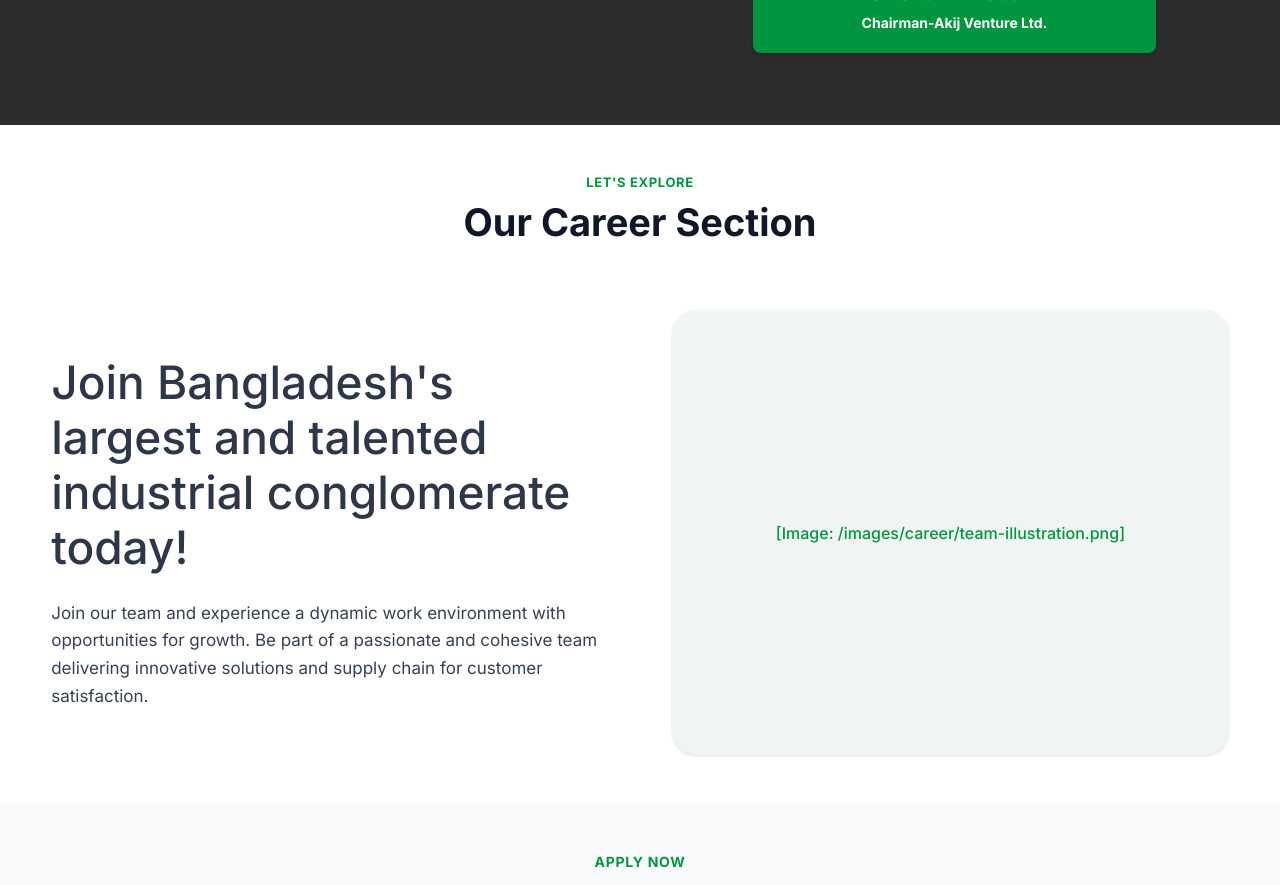
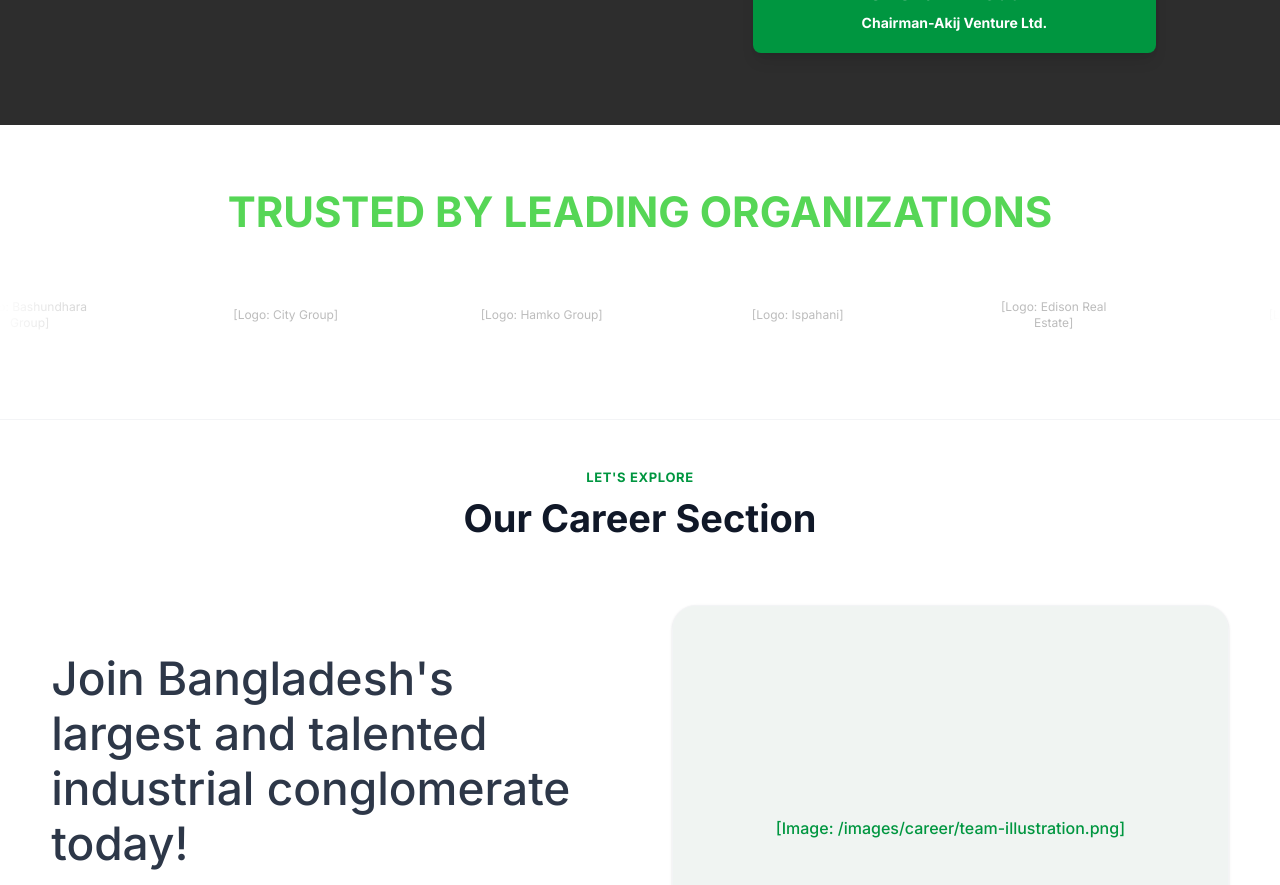
Before and after one commit to tanvirbhl/akij-clone, a Next.js app: page / in a window 1280 px wide. Shown: the part 7080-7965 px from the top of the page. Built offline with nearby package versions, Linux system fonts and the light colour scheme.

Commit message:
clients section added

```diff
--- a/src/app/page.tsx
+++ b/src/app/page.tsx
@@ -8,6 +8,7 @@ import ContactSection from "@/components/home/ContactSection";
 import LeadershipSection from "@/components/home/LeadershipSection";
 import OpenPositionsSection from "@/components/home/OpenPositionsSection";
 import CompanyVideoSection from "@/components/home/CompanyVideoSection";
+import ClientsSection from "@/components/home/ClientsSection";
 
 export default function Home() {
   return (
@@ -33,6 +34,7 @@ export default function Home() {
       </div>
       <LeadershipSection />
       <div id="career">
+        <ClientsSection />
         <CareerSection />
         <OpenPositionsSection />
       </div>
--- /dev/null
+++ b/src/components/home/ClientsSection.tsx
@@ -0,0 +1,52 @@
+"use client";
+
+import { motion } from "framer-motion";
+import { clientsData } from "@/data/clients";
+
+export default function ClientsSection() {
+  // We duplicate the array to create a seamless infinite loop
+  const marqueeItems = [...clientsData, ...clientsData];
+
+  return (
+    <section className="py-12 md:py-16 bg-white overflow-hidden border-b border-gray-100">
+      <div className="container-custom mb-10 text-center">
+        <h2 className="text-4xl md:text-[42px] font-bold text-[#56d656] mb-4 uppercase ">
+          Trusted By Leading Organizations
+        </h2>
+      </div>
+
+      {/* Marquee Container */}
+      <div className="relative w-full flex overflow-x-hidden group">
+
+        {/* Left/Right Fade Gradients (Optional, for smooth edge transitions) */}
+        <div className="absolute top-0 left-0 h-full w-16 md:w-32 bg-gradient-to-r from-white to-transparent z-10"></div>
+        <div className="absolute top-0 right-0 h-full w-16 md:w-32 bg-gradient-to-l from-white to-transparent z-10"></div>
+
+        {/* Animated Track */}
+        <motion.div
+          className="flex items-center gap-16 md:gap-24 px-8 md:px-12 w-max"
+          animate={{ x: ["0%", "-50%"] }}
+          transition={{
+            duration: 35, // Adjust speed (higher = slower)
+            ease: "linear",
+            repeat: Infinity,
+          }}
+        >
+          {marqueeItems.map((client, index) => (
+            <div
+              key={`${client.id}-${index}`}
+              className="flex items-center justify-center min-w-[120px] md:min-w-[160px] h-[80px]"
+            >
+              {/* Image Placeholder */}
+              <div className="w-full h-full flex items-center justify-center grayscale hover:grayscale-0 transition-all duration-300 opacity-70 hover:opacity-100 cursor-pointer">
+                <span className="text-gray-400 text-xs text-center px-2">
+                  [Logo: {client.name}]
+                </span>
+              </div>
+            </div>
+          ))}
+        </motion.div>
+      </div>
+    </section>
+  );
+}
--- /dev/null
+++ b/src/data/clients.ts
@@ -0,0 +1,15 @@
+export interface Client {
+  id: number;
+  name: string;
+  logo: string;
+}
+
+export const clientsData: Client[] = [
+  { id: 1, name: "Akij Group", logo: "/images/clients/akij-group.png" },
+  { id: 2, name: "Bashundhara Group", logo: "/images/clients/bashundhara.png" },
+  { id: 3, name: "City Group", logo: "/images/clients/city-group.png" },
+  { id: 4, name: "Hamko Group", logo: "/images/clients/hamko.png" },
+  { id: 5, name: "Ispahani", logo: "/images/clients/ispahani.png" },
+  { id: 6, name: "Edison Real Estate", logo: "/images/clients/edison.png" },
+  { id: 7, name: "Masco", logo: "/images/clients/masco.png" },
+];
```
